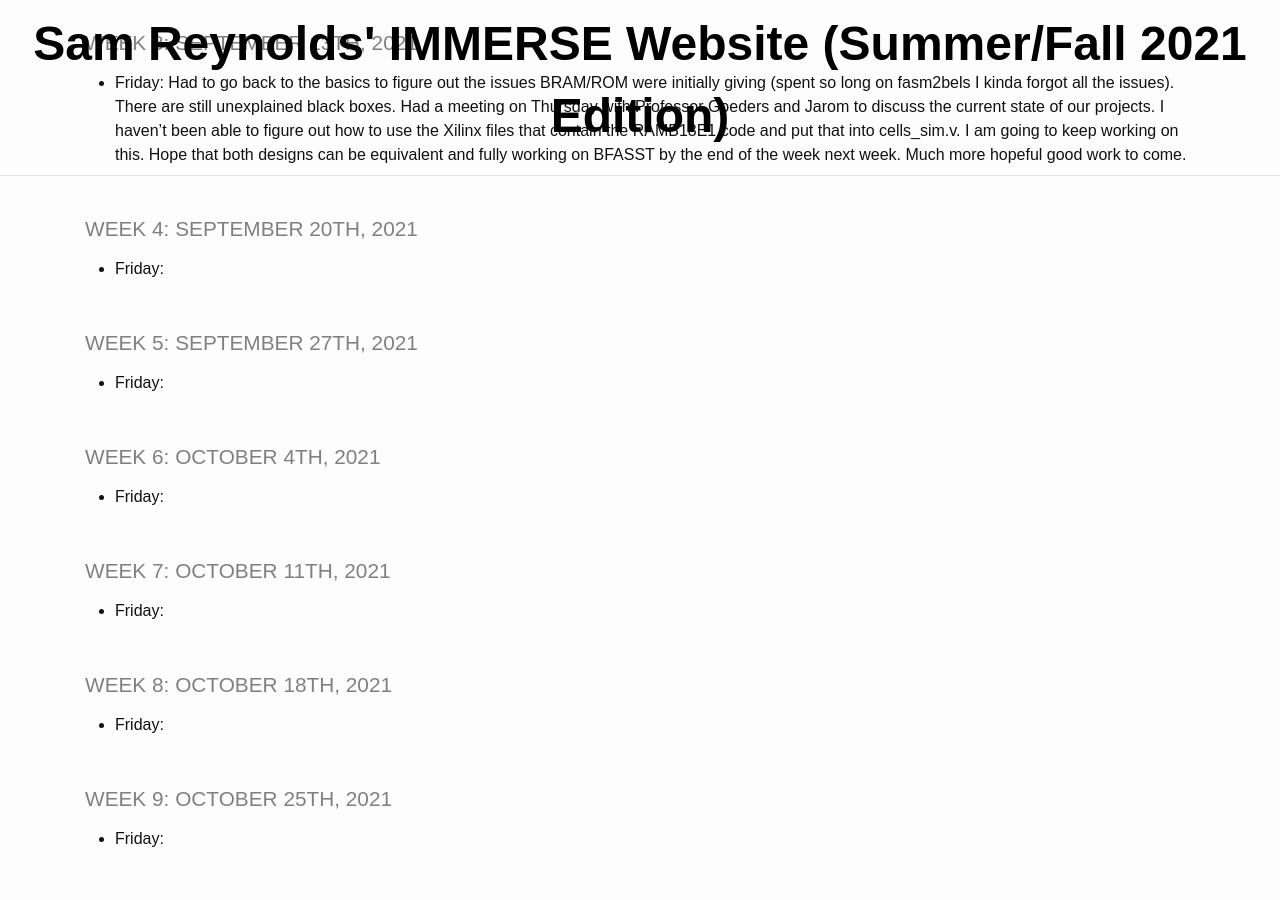
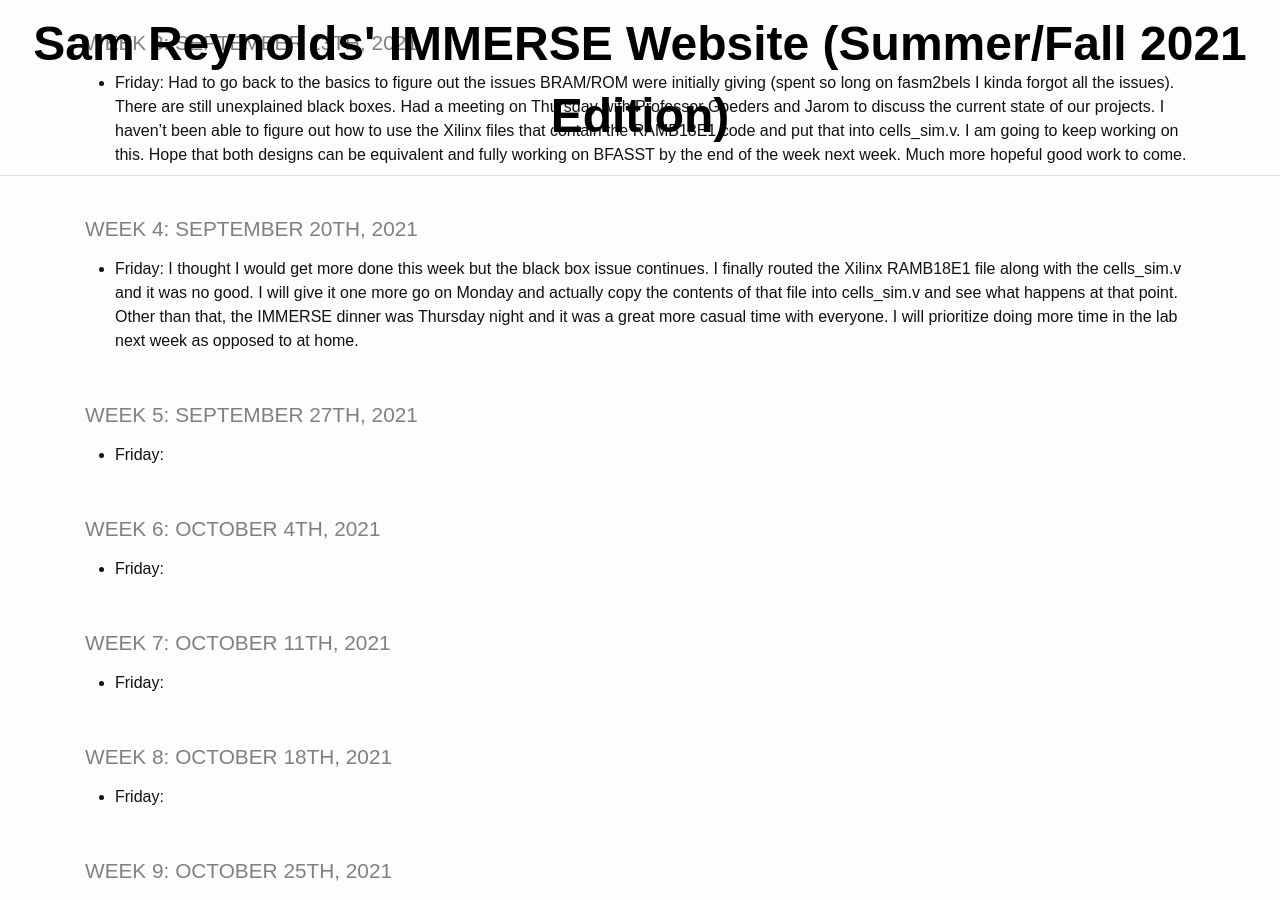
Before and after one commit to TheDHCreator/thedhcreator.github.io, a Jekyll site: the page built from _pages/log.md, in a window 1280 px wide and 900 px high, scrolled down 7959 px. Built offline with Jekyll 4.4.1, drawn with Linux system fonts in a browser that asks for light colours.

Commit message:
Block RAM/ROM still not working. may copy RAMB18E1 contents into cells_sim, need to figure out why this still isn't working or I may try to find an alternate design

```diff
--- a/_pages/log.md
+++ b/_pages/log.md
@@ -172,7 +172,7 @@ title: IMMERSE Log
 
 ### Week 4: September 20th, 2021
 
-* **Friday**:
+* **Friday**: I thought I would get more done this week but the black box issue continues. I finally routed the Xilinx RAMB18E1 file along with the cells_sim.v and it was no good. I will give it one more go on Monday and actually copy the contents of that file into cells_sim.v and see what happens at that point. Other than that, the IMMERSE dinner was Thursday night and it was a great more casual time with everyone. I will prioritize doing more time in the lab next week as opposed to at home.
 
 ### Week 5: September 27th, 2021
 
```
